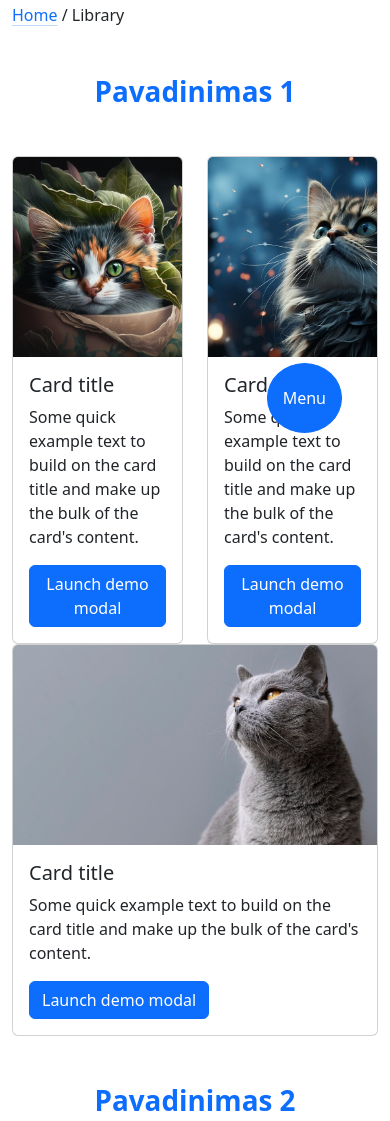
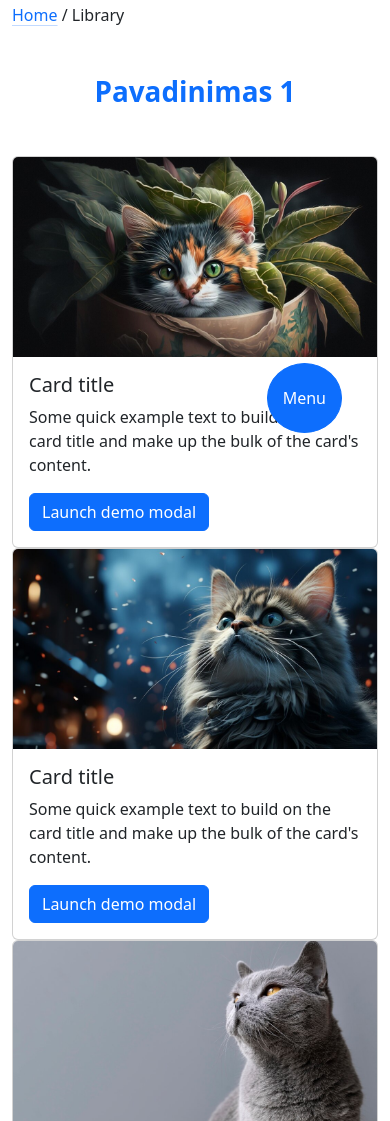
Before and after one commit to paulius-sak/2023-12-19-bootstrap-uzduotis, a plain HTML site: page index.html in a window 390 px wide. Shown: the part 363-1484 px from the top of the page. Drawn offline with nearby package versions, Linux system fonts and the light colour scheme.

Commit message:
design finished

```diff
--- a/index.html
+++ b/index.html
@@ -61,7 +61,7 @@
       </a>
     <div class="container-xxl ">
         <div class="row">
-          <div class="col col-lg-4 col-md-6 col-sm-12">
+          <div class="col-12 col-lg-4 col-md-6 col-sm-12">
             <div class="card">
                 <img src="cute-domestic-kitten-sitting-leaf-generative-ai_188544-8316.jpg" class="card-img-top" alt="...">
                 <div class="card-body">
@@ -73,7 +73,7 @@
                 </div>
               </div>
           </div>
-          <div class="col col-lg-4 col-md-6 col-sm-12">
+          <div class="col-12 col-lg-4 col-md-6 col-sm-12">
             <div class="card">
                 <img src="cute-kitten-sitting-outdoors-looking-camera-surrounded-by-snow-generated-by-artificial-intelligence_188544-84910.jpg" class="card-img-top" alt="...">
                 <div class="card-body">
@@ -85,7 +85,7 @@
                 </div>
               </div>
             </div>
-          <div class="col col-lg-4 col-md-6 col-sm-12">
+          <div class="col-12 col-lg-4 col-md-6 col-sm-12">
                 <div class="card">
                     <img src="gray-kitty-with-monochrome-wall-her_23-2148955126.jpg" class="card-img-top" alt="...">
                     <div class="card-body">
--- a/style.css
+++ b/style.css
@@ -9,3 +9,6 @@
 a.menu-rounded {
     padding: 22px 15px;
 }
+.accordion-button:focus {
+    z-index: 2;
+}
```
